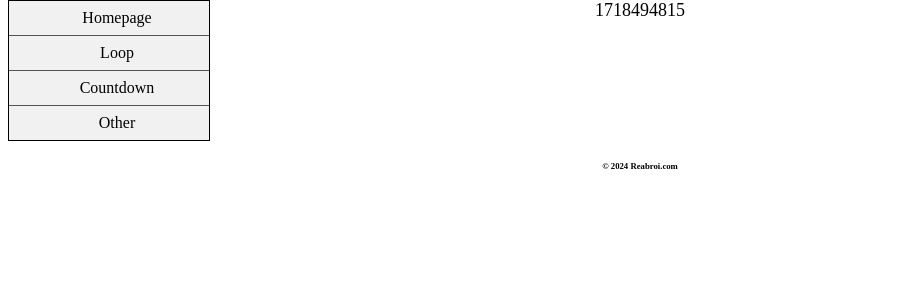
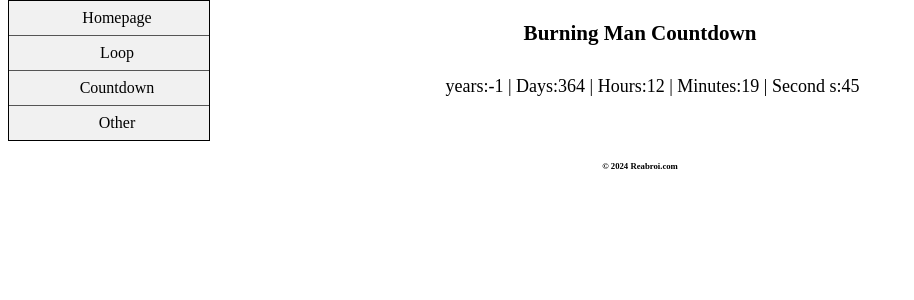
Before and after one commit to NasaReabroi/PHPclass2024, a PHP site: page /Clock/countdown.php in a window 1280 px wide. Shown: the part 94-394 px from the top of the page, without its empty margins (0-914 px from the left). Run offline with PHP 8.4, Linux system fonts and the light colour scheme.

Commit message:
home page

```diff
--- a/Clock/countdown.php
+++ b/Clock/countdown.php
@@ -4,8 +4,27 @@ $secPerMin = 60;
 $secPerHour = 60 * $secPerMin;
 $secPerDay = 24 * $secPerHour;
 $secPerYear = 365 * $secPerDay;
+//current time
+$now = time();
 
-$now = time();
+//burning man time
+$burningman = mktime(12,0,0,6,15,2024);
+
+//number os seconds between now and then
+$seconds = $burningman - $now;
+
+$Years = floor($seconds/$secPerYear);
+$seconds = $seconds -($Years * $secPerYear);
+
+$Days = floor($seconds/$secPerDay);
+$seconds = $seconds -($Days * $secPerDay);
+
+$Hours = floor($seconds/$secPerHour);
+$seconds = $seconds -($Hours * $secPerHour);
+
+$Minutes = floor($seconds/$secPerMin);
+$seconds = $seconds -($Minutes * $secPerMin);
+
 
 ?>
 
@@ -25,7 +44,8 @@ $now = time();
 <nav><?php include '../includes/nav.php'?></nav>
 
 <main>
-    <?=$now ?>
+    <h3>Burning Man Countdown</h3>
+    <p>years:<?=$Years ?> | Days:<?=$Days ?> | Hours:<?=$Hours ?> | Minutes:<?=$Minutes ?> | Second s:<?=$seconds ?></p>
 </main>
 
 <footer>
```
